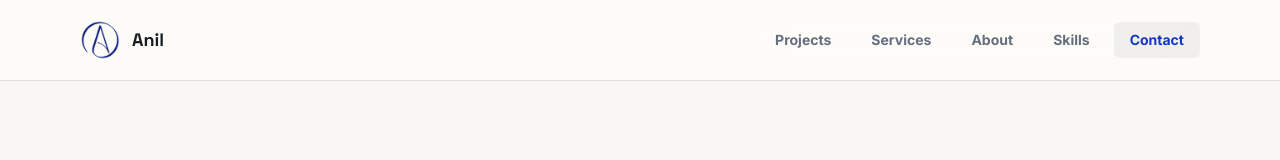
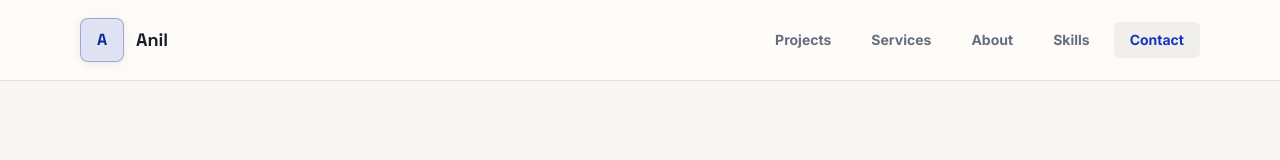
Before and after one commit to hello-anil/anilprajapati1, a React (Vite) app: page / in a window 1280 px wide. Shown: the top 160 px of the page. Built offline with nearby package versions, Linux system fonts and the light colour scheme.

Commit message:
Fix header brand mark styling

```diff
--- a/src/components/Header.jsx
+++ b/src/components/Header.jsx
@@ -58,7 +58,12 @@ export function Header() {
           className="display-font flex items-center gap-3 text-lg font-bold text-[var(--text)] no-underline"
           aria-label="Anil portfolio home"
         >
-          <img src={site.icon} alt="" width="40" height="40" className="rounded-lg" />
+          <span
+            className="brand-mark inline-flex h-11 w-11 items-center justify-center rounded-lg text-base font-extrabold"
+            aria-hidden="true"
+          >
+            A
+          </span>
           <span>{site.shortName}</span>
         </a>
 
--- a/src/index.css
+++ b/src/index.css
@@ -245,6 +245,13 @@ body.dark-mode .hero-title {
   padding-inline: .75rem;
 }
 
+.brand-mark {
+  border: 1px solid color-mix(in srgb, var(--accent) 24%, var(--border));
+  background: color-mix(in srgb, var(--accent) 14%, var(--surface-strong));
+  color: var(--accent-strong);
+  box-shadow: 0 2px 8px var(--shadow);
+}
+
 .resume-title {
   font-size: clamp(2.35rem, 12vw, 3rem);
   line-height: 1;
```
